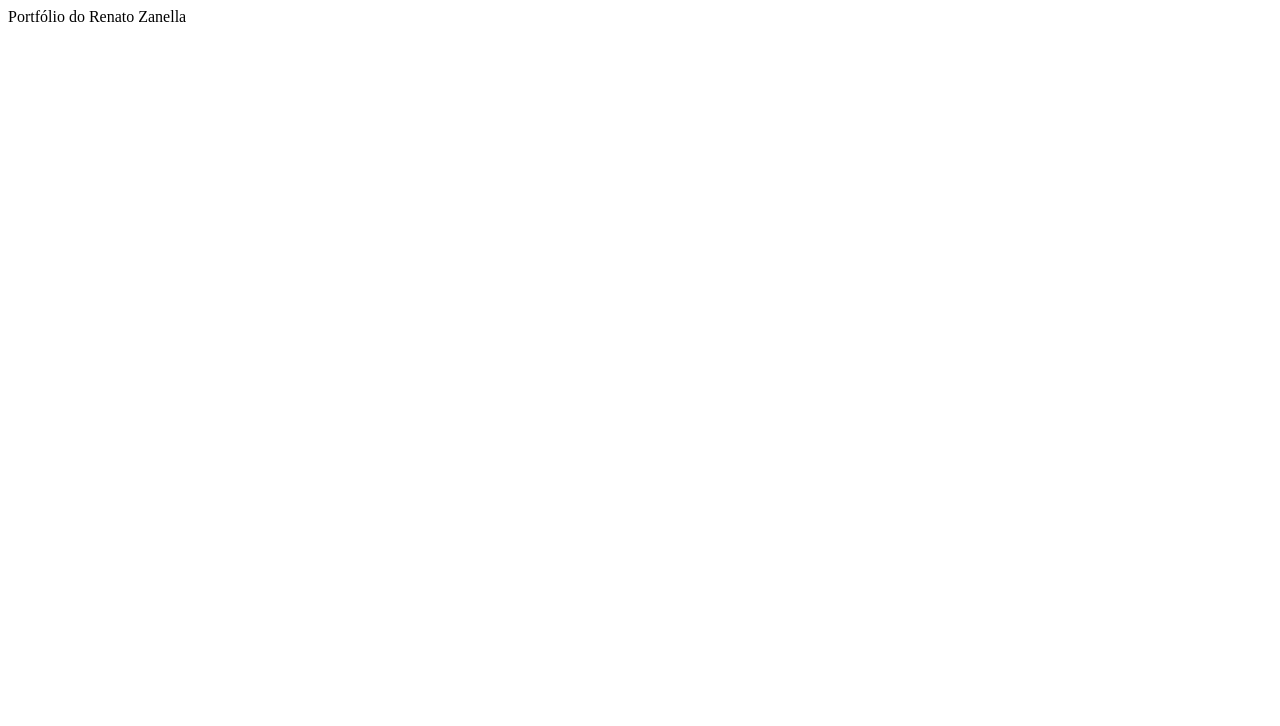
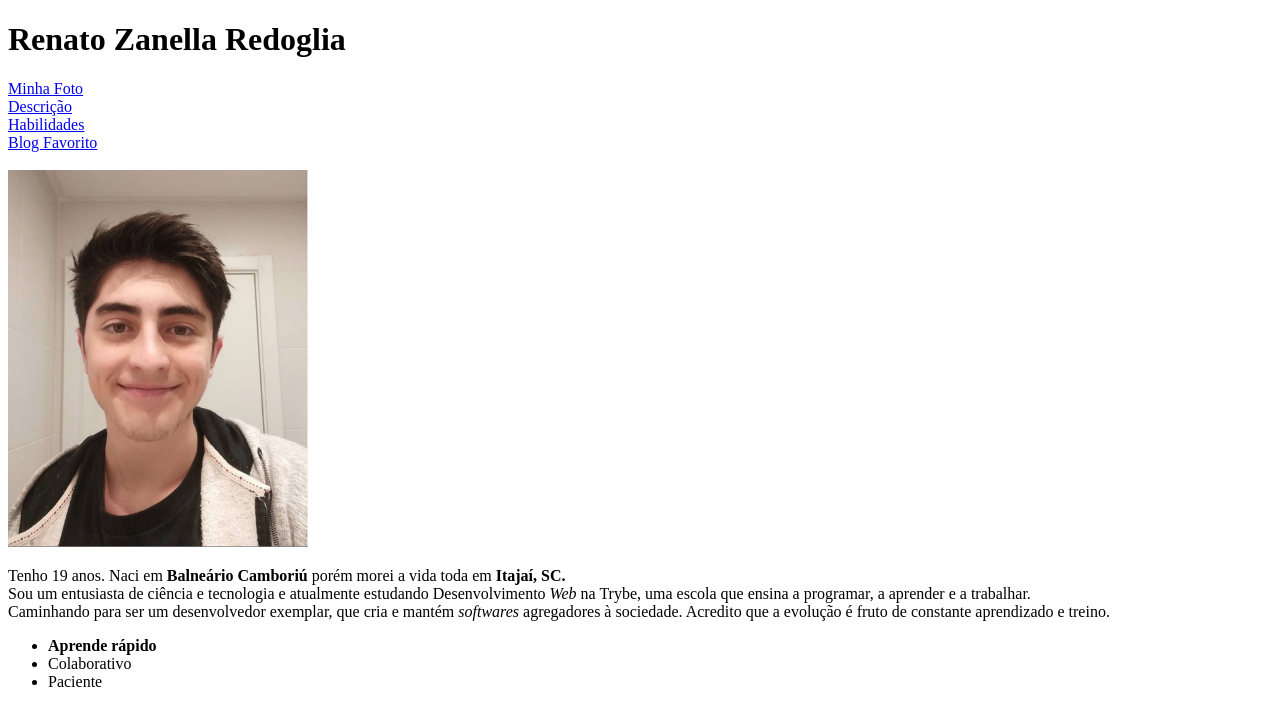
Before and after one commit to renatozr/renatozr.github.io, a plain HTML site: page portfolio.html in a window 1280 px wide. Drawn offline with Linux system fonts and the light colour scheme.

Commit message:
portfolio html basico

```diff
--- a/portfolio.html
+++ b/portfolio.html
@@ -1,7 +1,21 @@
 <!DOCTYPE html>
 <html>
     <head>
-        <meta charset="utf-8"
+        <meta charset="utf-8">
         <title>Portfólio do Renato Zanella</title>
     </head>
+    <body>
+        <h1>Renato Zanella Redoglia</h1>
+        <a href="#fotorenato">Minha Foto</a> <br/>
+        <a href="#descricao">Descrição</a> <br/>
+        <a href="#habilidades">Habilidades</a> <br/>
+        <a href="https://jovemnerd.com.br/" target="_blank">Blog Favorito</a> <br/> <br/>
+        <img id="fotorenato" src="2021-07-21_19-39.png" alt="foto do Renato sorrindo" width="300px"> <br/>
+        <p id="descricao">Tenho 19 anos. Naci em <strong>Balneário Camboriú</strong> porém morei a vida toda em <strong>Itajaí, SC.</strong> <br/> Sou um entusiasta de ciência e tecnologia e atualmente estudando Desenvolvimento <em>Web</em> na Trybe, uma escola que ensina a programar, a aprender e a trabalhar.<br/> Caminhando para ser um desenvolvedor exemplar, que cria e mantém <em>softwares</em> agregadores à sociedade. Acredito que a evolução é fruto de constante aprendizado e treino.</p>
+        <ul id="habilidades">
+            <li><strong>Aprende rápido</strong></li>
+            <li>Colaborativo</li>
+            <li>Paciente</li>
+        </ul>
+    </body>
 </html>
```
Also changed, not shown: 2021-07-21_19-39.png (added).
